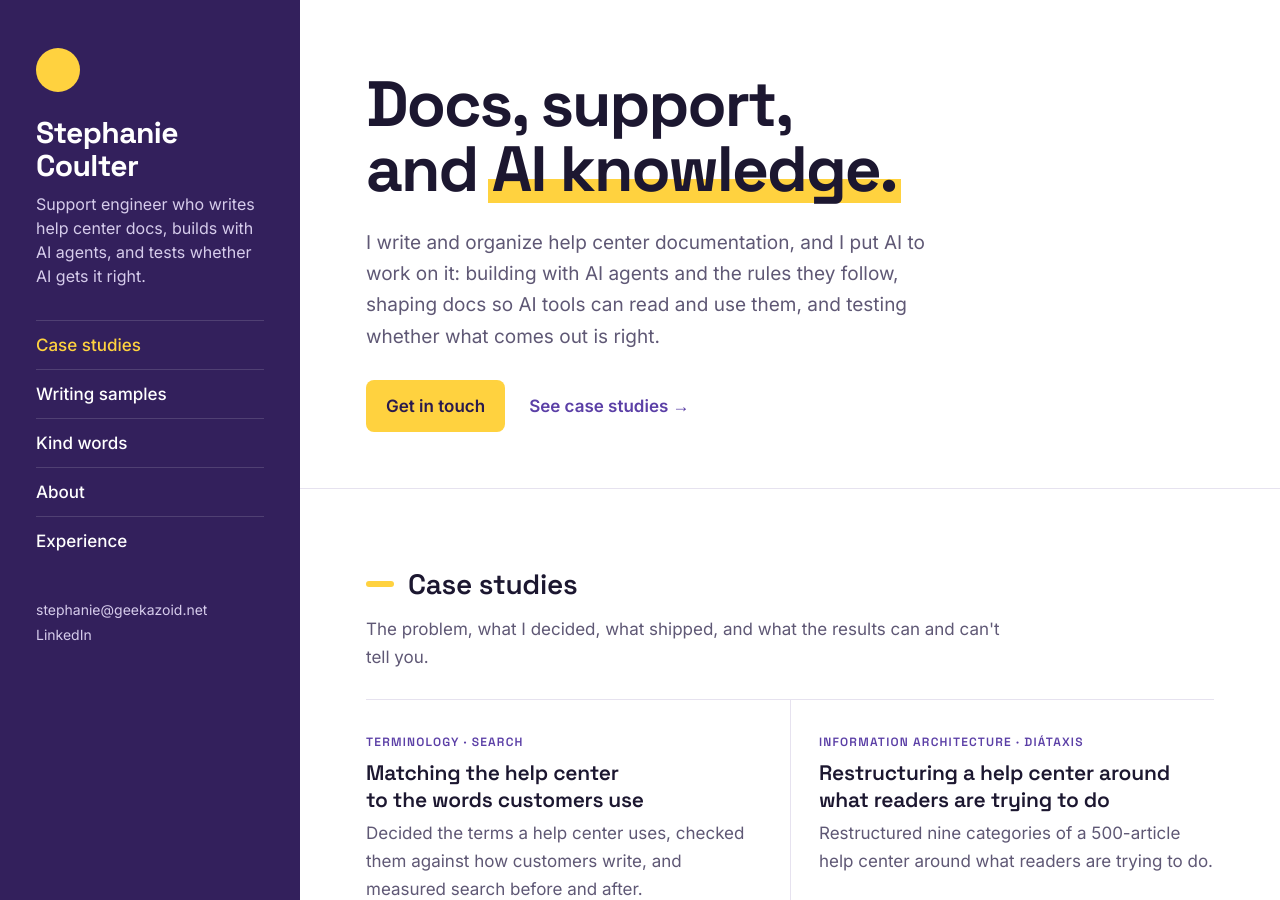
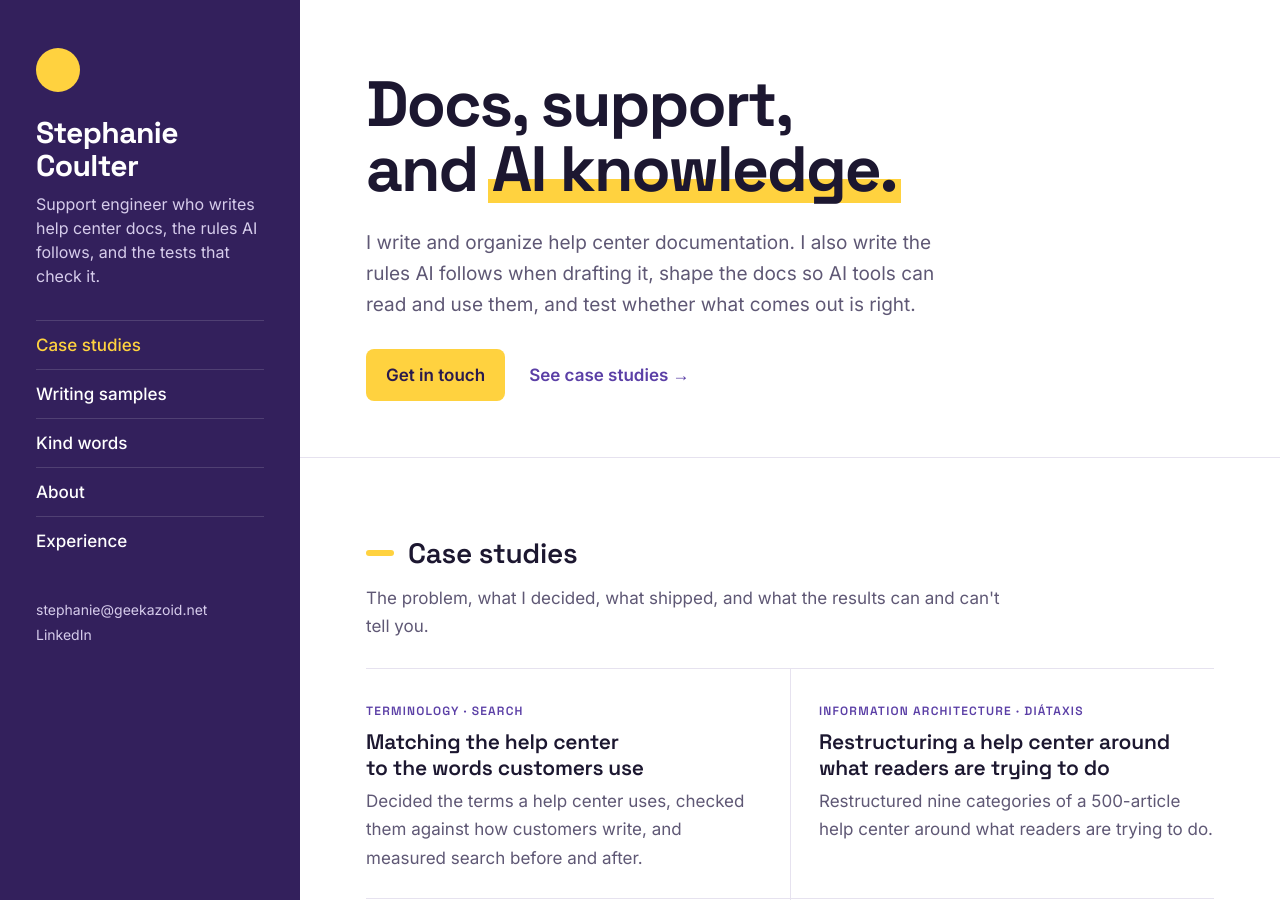
Before and after one commit to stephanoodle/portfolio, a Jekyll site: the page built from index.html, in a window 1280 px wide and 900 px high. Built offline with Jekyll 4.4.1, drawn with Linux system fonts in a browser that asks for light colours; some of the changed text lies outside the part shown.

Commit message:
Drop 'building with agents': docs, the rules AI follows, and the tests that check it

```diff
--- a/_config.yml
+++ b/_config.yml
@@ -1,5 +1,5 @@
 title: Stephanie Coulter
-description: Support engineer working on documentation and AI — building with AI agents, writing docs AI can use, and testing whether the answers are right.
+description: Support engineer who writes help center docs, the rules AI follows, and the tests that check it.
 lang: en
 
 # Project site at stephanoodle.github.io/portfolio. Set to "" if it moves to its own domain.
--- a/_layouts/default.html
+++ b/_layouts/default.html
@@ -23,7 +23,7 @@
   <aside class="side">
     <div class="mark" aria-hidden="true"></div>
     <a class="name" href="{{ '/' | relative_url }}">Stephanie Coulter</a>
-    <p class="tagline">Support engineer who writes help center docs, builds with AI agents, and tests whether AI gets it right.</p>
+    <p class="tagline">Support engineer who writes help center docs, the rules AI follows, and the tests that check it.</p>
     <nav aria-label="Sections">
       <a href="{{ '/#work' | relative_url }}" data-section="work">Case studies</a>
       <a href="{{ '/#writing' | relative_url }}" data-section="writing">Writing samples</a>
--- a/index.html
+++ b/index.html
@@ -5,7 +5,7 @@ layout: default
 <section class="hero">
   <div class="wrap">
     <h1>Docs, support, and <span>AI knowledge.</span></h1>
-    <p>I write and organize help center documentation, and I put AI to work on it: building with AI agents and the rules they follow, shaping docs so AI tools can read and use them, and testing whether what comes out is right.</p>
+    <p>I write and organize help center documentation. I also write the rules AI follows when drafting it, shape the docs so AI tools can read and use them, and test whether what comes out is right.</p>
     <div class="actions">
       <a class="btn" href="mailto:stephanie@geekazoid.net">Get in touch</a>
       <a class="text" href="#work">See case studies →</a>
@@ -86,7 +86,7 @@ layout: default
       <div>
         <p>Before support I worked in hospitals, first as a patient care assistant on a behavioral health unit, then registering patients in an emergency department. That's documentation where accuracy, protocol, and deadlines matter, with people who are often having a very bad day.</p>
         <p>It turned out to be the same work in a different building. From IT service desks to a COVID-19 testing company to a domain registrar, the thread has stayed the same: get the details right, and write them down so the next person can too.</p>
-        <p>Today I split my time between the support queue and the layer underneath it: the documentation and terminology people and AI both rely on, and the AI agents and rules I use to build and maintain it.</p>
+        <p>Today I split my time between the support queue and the layer underneath it: the documentation and terminology people and AI both rely on, and the AI rules and tests that keep it accurate.</p>
       </div>
       <div class="facts">
         <h3 class="label">Certifications</h3>
@@ -123,7 +123,7 @@ layout: default
     </ol>
     <div class="skills grid2">
       <div><span class="label">Documentation</span><p>Docs as code, Git and GitHub, Markdown, Diátaxis, controlled vocabulary, knowledge bases</p></div>
-      <div><span class="label">AI</span><p>Claude Code, Cursor, AI agents and automation, AGENTS.md and rules files, llms.txt, AI search, retrieval evaluation</p></div>
+      <div><span class="label">AI</span><p>Claude Code, Cursor, AGENTS.md and rules files, llms.txt, AI search, retrieval evaluation</p></div>
       <div><span class="label">Domains and DNS</span><p>DNS, DNSSEC, domain transfers, SSL/TLS, ICANN and NIS2 compliance, email authentication</p></div>
       <div><span class="label">Support tools</span><p>Front, Zendesk, Help Scout, Jira, Stripe, Airtable</p></div>
     </div>
```
